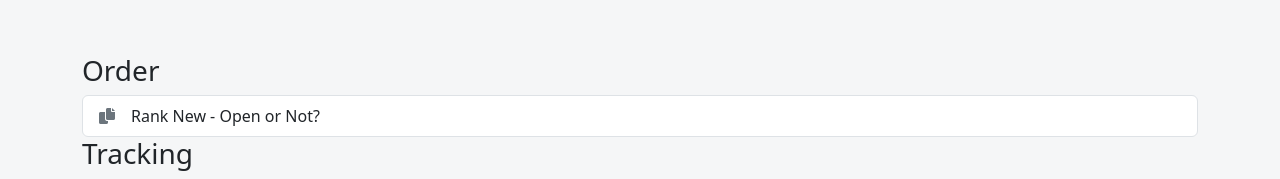
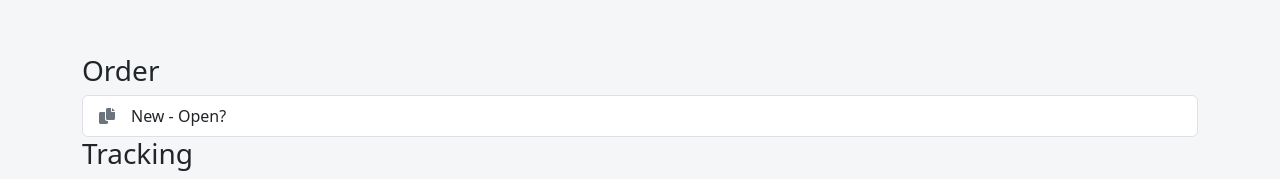
Before and after one commit to yeheyjp/cannedsales, a plain HTML site: page index.html in a window 1280 px wide. Shown: the part 192-371 px from the top of the page. Drawn offline with nearby package versions, Linux system fonts and the light colour scheme.

Commit message:
Update index.html

```diff
--- a/index.html
+++ b/index.html
@@ -43,7 +43,7 @@
 <div class="list-group-item d-flex align-items-center">
 <span class="me-3 text-secondary" onclick="copyBoth('messageOrdNewOpen', 'copied-labelOrdNewOpen')" style="cursor: pointer;"><i class="fas fa-copy"></i></span>
 <div>
-<span>Rank New - Open or Not?</span>
+<span>New - Open?</span>
 <span id="copied-labelOrdNewOpen" class="copied-label">Copied</span>
 </div>
 <span id="messageOrdNewOpen" class="hidden-text">Ang na-order po ninyong unit ay brand new. Bago po namin ito i-ship, please let us know kung anong option ang prefer ninyo:
```
